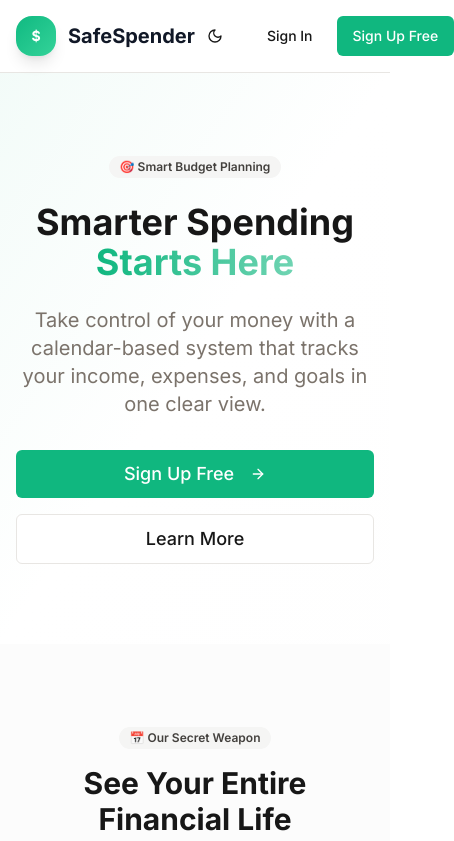
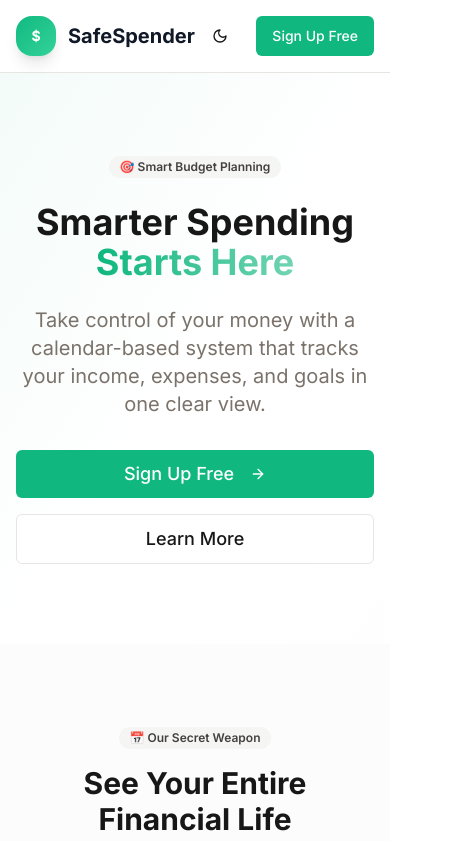
Before and after one commit to Matdweb/safespender, a React (Vite) app: page / in a window 390 px wide. Shown: the top 841 px of the page, 454 px wide, since content can reach past the window. Built offline with nearby package versions, Linux system fonts and the light colour scheme.

Commit message:
Remove sign-in button on mobile
Conditionally hide the "Sign In" button in the header on mobile screens using the `useIsMobile` hook.

```diff
--- a/src/pages/Landing.tsx
+++ b/src/pages/Landing.tsx
@@ -1,3 +1,4 @@
+
 import React, { useState, useEffect } from 'react';
 import { Link, useNavigate } from 'react-router-dom';
 import { Button } from '@/components/ui/button';
@@ -81,7 +82,7 @@ const Landing = () => {
             </Button>
 
             <div className="flex items-center gap-2">
-              <Button variant="ghost" asChild>
+              <Button variant="ghost" asChild className="hidden md:inline-flex">
                 <Link to="/login">Sign In</Link>
               </Button>
               <Button asChild>
```
